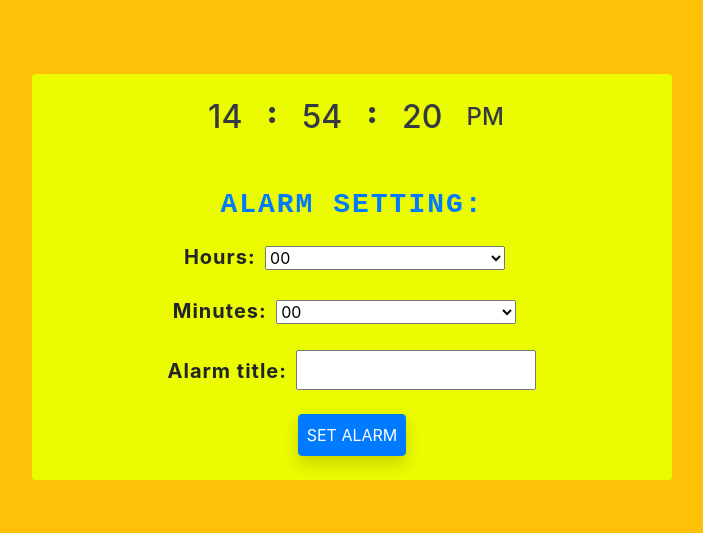
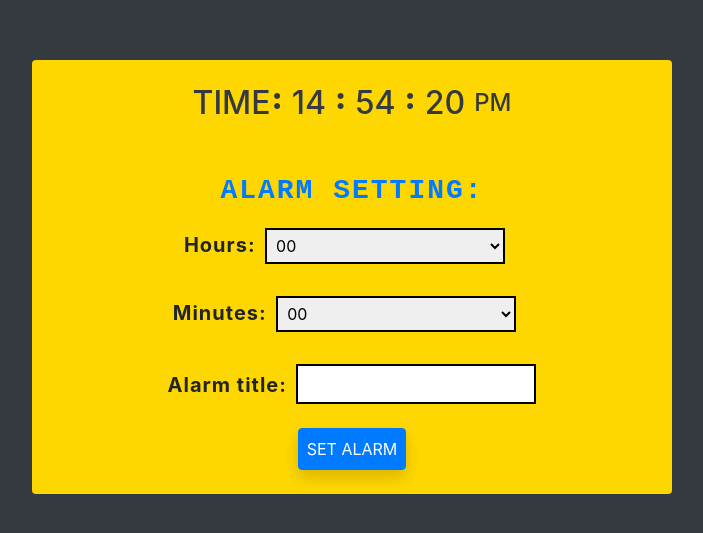
Before and after one commit to Harmedino/Alarm-with-javaScript, a plain HTML site: page index.html in a window 1280 px wide. Shown: the part 123-656 px from the top of the page, without its empty margins (288-991 px from the left). Drawn offline with nearby package versions, Linux system fonts and the light colour scheme.

Commit message:
background change

```diff
--- a/index.html
+++ b/index.html
@@ -33,7 +33,10 @@
     }
     .center {
       height: 100%;
-      background-color: rgba(234, 255, 0, 0.932);
+      background-color: gold;
+    }
+   select option{
+      border: 2px solid red !important;
     }
     center p {
       font-size: 50px;
@@ -56,8 +59,12 @@
     }
 
     select {
+      padding: 5px;
       width: 60px;
       margin-right: 15px;
+    }
+    input,select{
+      border: 2px solid black;
     }
 
     .setting {
@@ -88,7 +95,7 @@
       margin-top: -290px;
       animation-name: modal;
       animation-duration: 10s;
-      animation-iteration-count: 3;
+      animation-iteration-count: 1;
     }
     .alarm{
         position: absolute;
@@ -120,14 +127,15 @@
   </style>
 
   <body
-    class="bg-warning d-flex w-100 align-items-center justify-content-center flex-column"
+    class="bg-dark d-flex w-100 align-items-center justify-content-center flex-column"
   >
     <div class="body rounded w-50 mx-auto">
-        <div class="alarm p-2 bg-warning fs-3 rounded fw-bold" hidden id="alarm">Alarm set</div>
+        <div class="alarm p-2  fs-3 rounded fw-bold" hidden id="alarm">Alarm set</div>
       <div class="center mx-auto w-100 rounded pt-3">
         <center
-          class="d-flex align-items-center justify-content-around w-50 mx-auto text-dark"
+          class="d-flex align-items-center justify-content-around w-50 mx-auto text-dark fw-bolder"
         >
+        <h2>TIME</h2> <p>:</p>
           <h1 id="hor" class="p-2">00</h1>
           <p>:</p>
           <h1 id="min" class="p-2">00</h1>
@@ -145,11 +153,11 @@
               </p>
               <div class="w-100 mt-3">
               <label for="">Hours:</label>
-              <select name="" id="hours" class="w-50"></select>
+              <select name="" id="hours" class="w-50 form-group"></select>
             </div>
             <div class="w-100 mt-3"></div>
               <label for="">Minutes:</label>
-              <select name="" id="minute2" class="w-50"></select>
+              <select name="" id="minute2" class="w-50 form-group"></select>
             </div>
               <div class="w-100 mt-3">
                 <label for="">Alarm title:</label>
--- a/main.js
+++ b/main.js
@@ -6,10 +6,10 @@ let sec = document.getElementById("sec");
 let alarm = document.getElementById("alarm");
 let buttonl = document.getElementById("button");
 
-for (let index = 0; index <= 60; index++) {
+for (let index = 0; index <= 6; index++) {
   let newIndex = String(index);
   let minute_opt = document.getElementById("minute2");
-  minute_opt.innerHTML += `<option class="text-dark">${newIndex.padStart(
+  minute_opt.innerHTML += `<option class="text-dark border">${newIndex.padStart(
     2,
     0
   )}<option>`;
```
